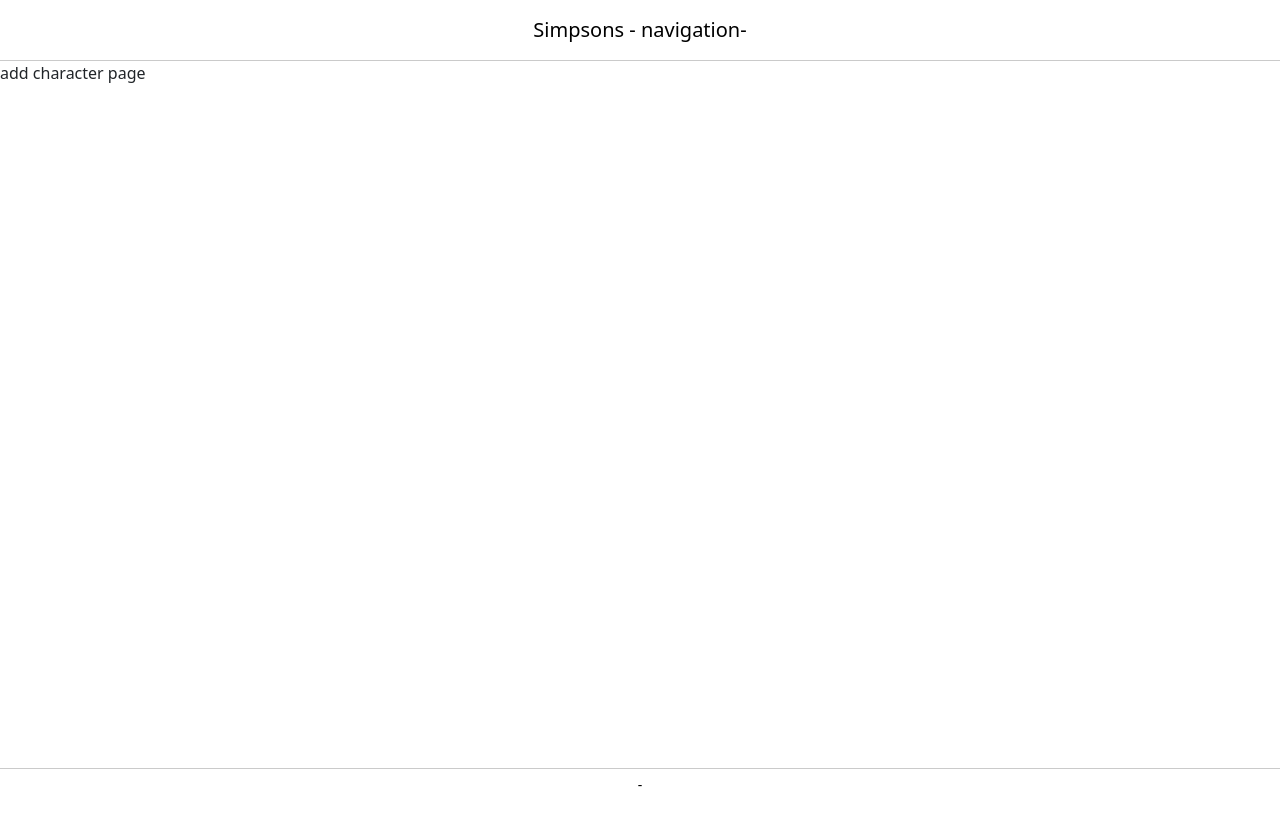
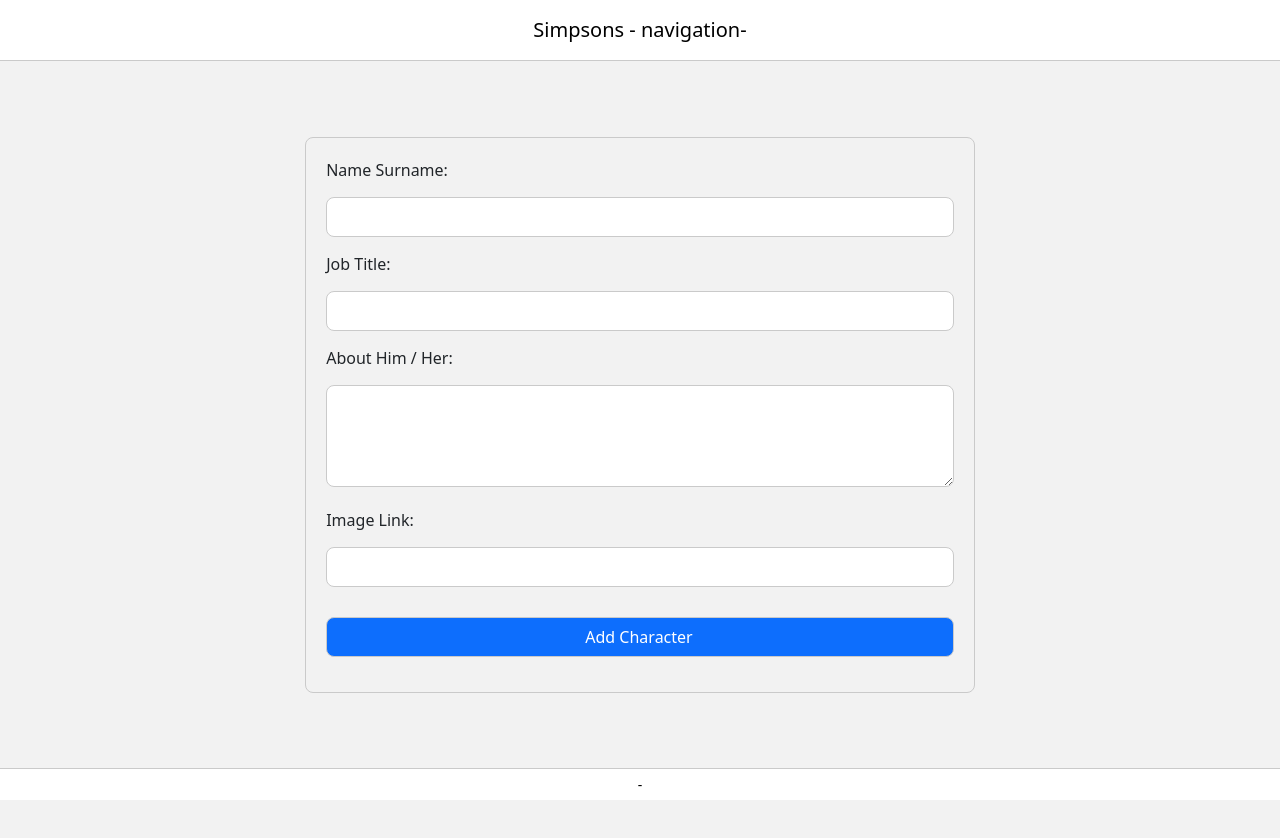
Before and after one commit to melisKassap/cartoonCharacters, a React (Create React App) app: page /add in a window 1280 px wide. Shown: the top 838 px of the page. Before the commit the page ends 800 px from the top, so only its background shows below. Built offline with nearby package versions, Linux system fonts and the light colour scheme.

Commit message:
addPage and detailPage created.

```diff
--- a/public/index.html
+++ b/public/index.html
@@ -7,37 +7,17 @@
     <meta name="theme-color" content="#000000" />
     <meta
       name="description"
-      content="Web site created using create-react-app"
+      content="Cartoon Characters Demo App"
     />
     <link rel="apple-touch-icon" href="%PUBLIC_URL%/logo192.png" />
-    <!--
-      manifest.json provides metadata used when your web app is installed on a
-      user's mobile device or desktop. See https://developers.google.com/web/fundamentals/web-app-manifest/
-    -->
+
     <link rel="manifest" href="%PUBLIC_URL%/manifest.json" />
-    <!--
-      Notice the use of %PUBLIC_URL% in the tags above.
-      It will be replaced with the URL of the `public` folder during the build.
-      Only files inside the `public` folder can be referenced from the HTML.
 
-      Unlike "/favicon.ico" or "favicon.ico", "%PUBLIC_URL%/favicon.ico" will
-      work correctly both with client-side routing and a non-root public URL.
-      Learn how to configure a non-root public URL by running `npm run build`.
-    -->
-    <title>React App</title>
+    <title>Cartoon Characters App</title>
   </head>
   <body>
     <noscript>You need to enable JavaScript to run this app.</noscript>
-    <div id="root"></div>
-    <!--
-      This HTML file is a template.
-      If you open it directly in the browser, you will see an empty page.
+    <div id="root" style="height: 100vh"></div>
 
-      You can add webfonts, meta tags, or analytics to this file.
-      The build step will place the bundled scripts into the <body> tag.
-
-      To begin the development, run `npm start` or `yarn start`.
-      To create a production bundle, use `npm run build` or `yarn build`.
-    -->
   </body>
 </html>
--- a/src/App.js
+++ b/src/App.js
@@ -10,8 +10,9 @@ import FooterComponent from './components/footer';
 class App extends Component {
   render() {
     return (
+
         <Router>
-        <div className="App">
+          <div className="App h-100">
             <HeaderComponent />
             <Routes>
               <Route exact path='/' element={< ListPage />}></Route>
@@ -26,6 +27,7 @@ class App extends Component {
             <FooterComponent />
           </div>
         </Router>
+
     );
   }
 }
--- a/src/App.scss
+++ b/src/App.scss
@@ -1,3 +1,4 @@
+@import "~bootstrap/scss/bootstrap";
 .App {
 
 }
--- a/src/index.scss
+++ b/src/index.scss
@@ -5,7 +5,7 @@ body {
     sans-serif;
   -webkit-font-smoothing: antialiased;
   -moz-osx-font-smoothing: grayscale;
-  height: 100vh;
+  height: 90vh;
 }
 
 code {
--- a/src/pages/addCharacterPage.js
+++ b/src/pages/addCharacterPage.js
@@ -1,11 +1,101 @@
-import React from "react";
+import React, { useState, useEffect } from 'react';
+import "../style/pages/addPage.scss";
 
-function AddCharacterPage() {
+function AddCharacterPage({ addNewCharacter}) {
+
+  const [nameSurname, setNameSurname] = useState("");
+  const [job, setJob] = useState("");
+  const [about, setAbout] = useState("");
+  const [imageLink, setImageLink] = useState("");
+
+  const handleSubmit = (e) => {
+    e.preventDefault();
+    console.log(nameSurname, job, about, imageLink)
+  }
+  const [loading, setLoading] = useState(false);
+
+  useEffect(() => {
+    setLoading(false);
+  }, []);
+
   return (
-  <div>
-add character page
-  </div>
-  );
+    <>
+      <div className="addPage__container h-100">
+        <div className='col-lg-12 col-md-12 col-sm-12 col-12 container no-padding'>
+          {loading ? (
+
+            <h4>Loading...</h4>) :
+            (
+
+              <form className='formContainer' onSubmit={e => { handleSubmit(e) }}>
+                <div className='formContainer__body'>
+                  <div className='col-lg-12 col-md-12 col-sm-12 col-12'>
+                    <label className='col-lg-12 col-md-12 col-sm-12 col-12'>Name Surname:</label>
+
+                    <input
+                      className='col-lg-12 col-md-12 col-sm-12 col-12 form__inputContainer'
+                      name='nameSurname'
+                      type='text'
+                      value={nameSurname}
+                      onChange={e => setNameSurname(e.target.value)}
+                    />
+                  </div>
+
+                  <div className='col-lg-12 col-md-12 col-sm-12 col-12'>
+
+                    <label className='col-lg-12 col-md-12 col-sm-12 col-12'>Job Title:</label>
+
+                    <input
+                      className='col-lg-12 col-md-12 col-sm-12 col-12 form__inputContainer'
+                      name='job'
+                      type='text'
+                      value={job}
+                      onChange={e => setJob(e.target.value)}
+                    />
+                  </div>
+
+                  <div className='col-lg-12 col-md-12 col-sm-12 col-12'>
+                    <label className='col-lg-12 col-md-12 col-sm-12 col-12'>About Him / Her:</label>
+
+                    <textarea
+                      className='col-lg-12 col-md-12 col-sm-12 col-12 form__inputContainerTextArea'
+                      rows="4"
+                      cols="50"
+                      name="about"
+                      defaultValue={about}
+                      onChange={e => setAbout(e.target.value)}>
+
+                    </textarea>
+                  </div>
+                  <div className='col-lg-12 col-md-12 col-sm-12 col-12'>
+                    <label className='col-lg-12 col-md-12 col-sm-12 col-12'>Image Link:</label>
+
+                    <input
+                      className='col-lg-12 col-md-12 col-sm-12 col-12 form__inputContainer'
+                      name='imageLink'
+                      type='text'
+                      value={imageLink}
+                      onChange={e => setImageLink(e.target.value)}
+                    />
+                  </div>
+                  <div className='col-lg-12 col-md-12 col-sm-12 col-12'>
+                    <input
+                      className='btn btn-primary col-lg-12 col-md-12 col-sm-12 col-12 form__inputContainer'
+                      type='submit'
+                      value='Add Character'
+                    />
+                  </div>
+                </div>
+              </form>
+
+            )
+          }
+        </div>
+
+      </div>
+    </>
+
+  )
 }
 
 export default AddCharacterPage;
--- a/src/pages/detailsPage.js
+++ b/src/pages/detailsPage.js
@@ -1,10 +1,53 @@
-import React from "react";
+import React, {useEffect, useState} from "react";
+import "../style/pages/detailPage.scss"
 
-function DetailsPage() {
+
+function DetailsPage(props) {
+
+  const [loading, setLoading] = useState(false);
+
+  useEffect(() => {
+    setLoading(false);
+  }, []);
+
   return (
-  <div>
- details page
-  </div>
+    <>
+    <div className="detailPage__container">
+      <div className='col-lg-12 col-md-12 col-sm-12 col-12 container no-padding'>
+        {loading ? (
+
+          <h4>Loading...</h4>) :
+          (
+
+            <div className="detail__container">
+              <div className="col-lg-12 col-md-12 col-sm-12 col-12 text-center avatar__icon">
+                <img src="https://static.wikia.nocookie.net/simpsons/images/b/bd/Homer_Simpson.png" title="" alt=""/>
+              </div>
+              <div className="col-lg-12 col-md-12 col-sm-12 col-12 avatar__title text-center">
+                <h1 className="title">Homer Simpson</h1>
+              </div>
+              <div className="col-lg-12 col-md-12 col-sm-12 col-12 avatar__job text-center">
+                <label className='avatar__jobName'>Nuclear Safety Inspector</label>
+              </div>
+              <div className="col-lg-12 col-md-12 col-sm-12 col-12 avatar__detail">
+               <p>Homer Jay Simpson (born May 12, 1956) is the main protagonist and one of
+                the five main characters of The Simpsons series (or show).
+                 He is the spouse of Marge Simpson and father of Bart, Lisa and
+                 Maggie Simpson. Homer is overweight (said to be ~240 pounds),
+                 lazy, and often ignorant to the world around him. Although Homer has
+                 many flaws, he has shown to have great caring, love, and even bravery
+                 to those he cares about and, sometimes, even others he doesn't. He also
+                  serves as the main protagonist of the The Simpsons Movie. He is 39 years
+                  old and was born in 1956.</p>
+              </div>
+            </div>
+
+          )
+        }
+      </div>
+
+    </div>
+  </>
   );
 }
 
--- /dev/null
+++ b/src/style/pages/addPage.scss
@@ -0,0 +1,38 @@
+@import "../default/color.scss";
+@import "~bootstrap/scss/bootstrap";
+
+.addPage__container {
+    padding: 20px 0;
+    background-color: $defaultBacgroundColor;
+
+    .formContainer {
+        padding: 2% 20%;
+
+        .formContainer__body{
+            border: 1px solid $defaultBorderColor;
+            border-radius: 8px;
+            padding: 20px;
+            margin: 5% 0;
+            .form__inputContainer {
+                border-radius: 8px;
+                border: 1px solid $defaultBorderColor;
+                margin: 15px 0;
+                height: 40px;
+                padding-left: 10px;
+            }
+            .form__inputContainerTextArea{
+                border-radius: 8px;
+                border: 1px solid $defaultBorderColor;
+                margin: 15px 0;
+                padding-left: 10px;
+            }
+        }
+
+    }
+}
+
+@media (max-width: 768px) {
+    .formContainer {
+        padding: 2% 10% !important;
+    }
+  }
--- a/src/style/pages/detailPage.scss
+++ b/src/style/pages/detailPage.scss
@@ -1,2 +1,34 @@
 @import "../default/color.scss";
 @import "~bootstrap/scss/bootstrap";
+
+.detailPage__container {
+    padding: 20px 0;
+    background-color: $defaultBacgroundColor;
+    .detail__container {
+        align-items: center;
+        padding: 20px 0;
+        border-bottom: 1px solid $defaultBorderColor;
+
+      .avatar__icon{
+        img{
+            height: 200px;
+        }
+      }
+      .avatar__title{
+        .title{
+            font-size: 24px;
+            margin: 0;
+        }
+      }
+      .avatar__job{
+        .avatar__jobName{
+            font-size: 20px;
+            color: $fontColor1;
+        }
+      }
+      .avatar__detail{
+        margin-top: 15px;
+        color: $fontColor1;
+      }
+    }
+}
```
Lines whose indentation alone changed are shown as unchanged.
